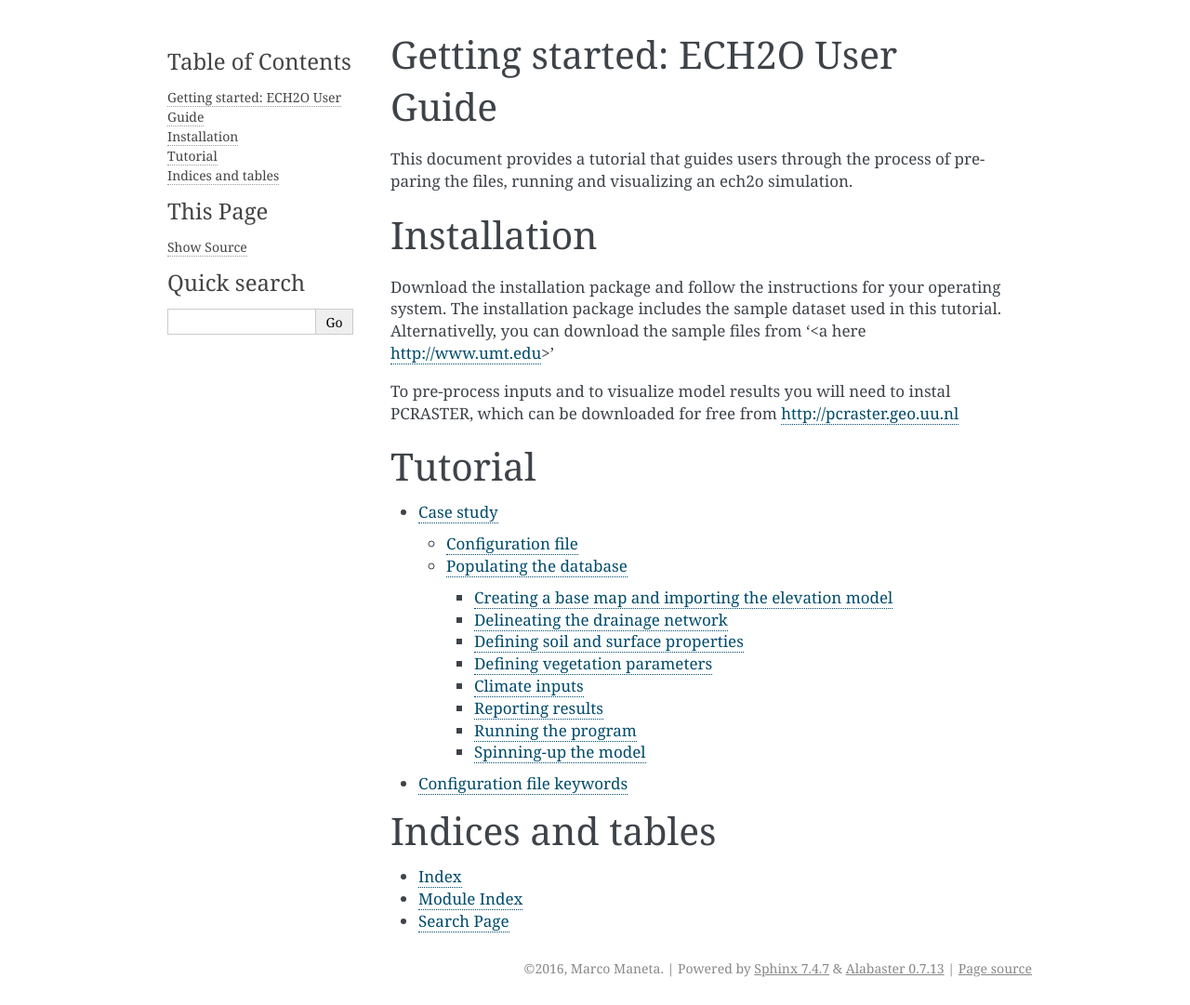
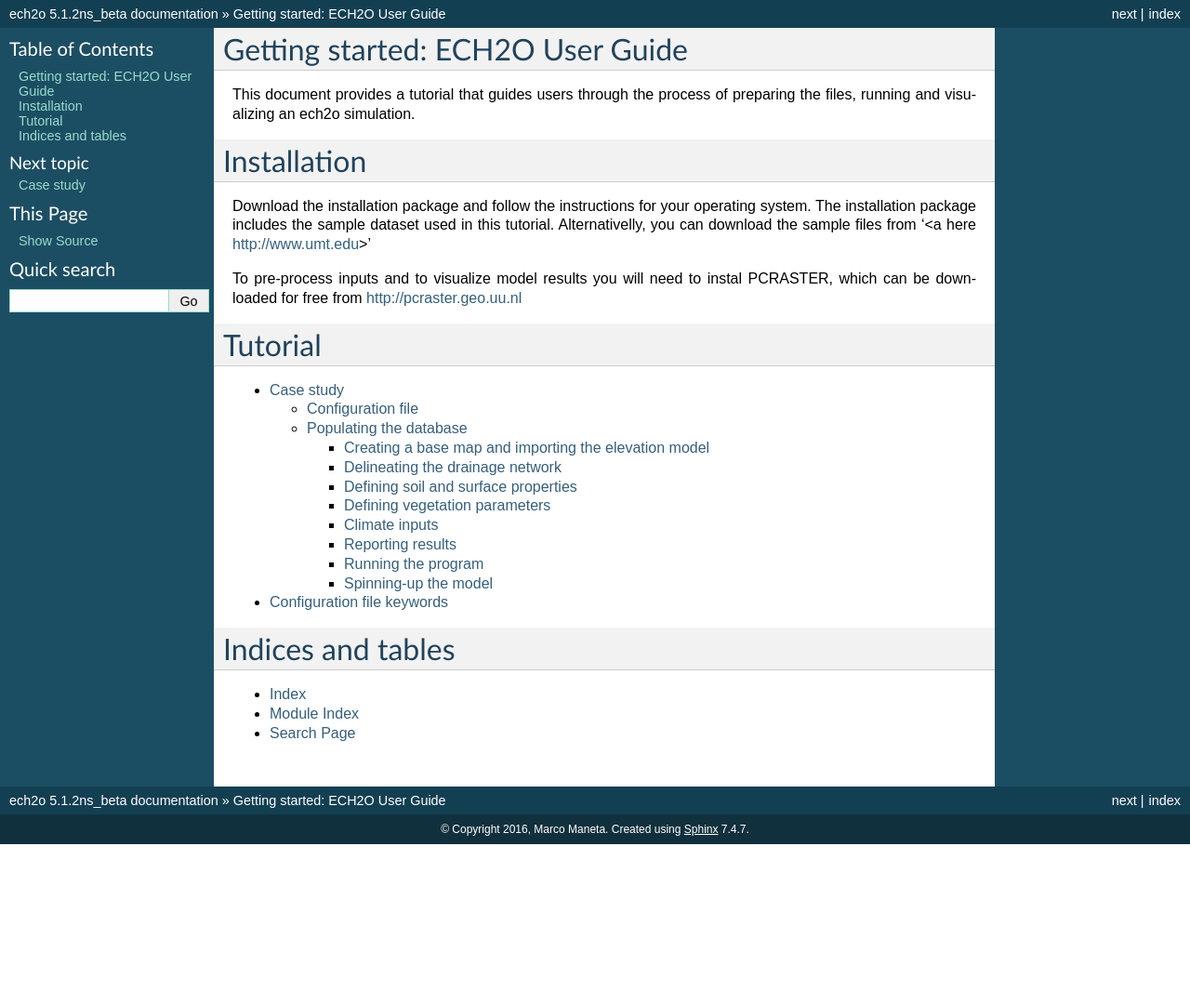
Before and after one commit to songjun-wu/eco_iso_sylka, a Sphinx documentation site: the page built from Documentation/source/index.rst, in a window 1280 px wide. Shown: the whole page at 93% size. Built offline with Sphinx 7.4.7, drawn with Linux system fonts in a browser that asks for light colours; pages that are not in the unit, such as notebooks, are missing from menus; after the commit the page ends 908 px from its top, so only the background shows below that.

Commit message:
changed theme for rendering docs to default

```diff
--- a/Documentation/source/conf.py
+++ b/Documentation/source/conf.py
@@ -31,7 +31,7 @@ import os
 extensions = ['sphinx.ext.autodoc','sphinx.ext.mathjax']
 
 # Add any paths that contain templates here, relative to this directory.
-templates_path = ['_templates']
+templates_path = ['ntemplates']
 
 # The suffix(es) of source filenames.
 # You can specify multiple suffix as a list of string:
@@ -108,7 +108,7 @@ todo_include_todos = False
 
 # The theme to use for HTML and HTML Help pages.  See the documentation for
 # a list of builtin themes.
-html_theme = 'alabaster'
+html_theme = 'default'
 
 # Theme options are theme-specific and customize the look and feel of a theme
 # further.  For a list of options available for each theme, see the
```
